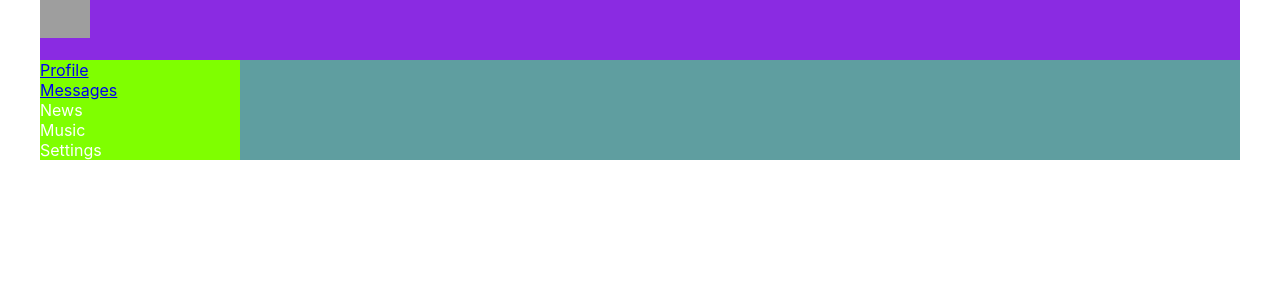
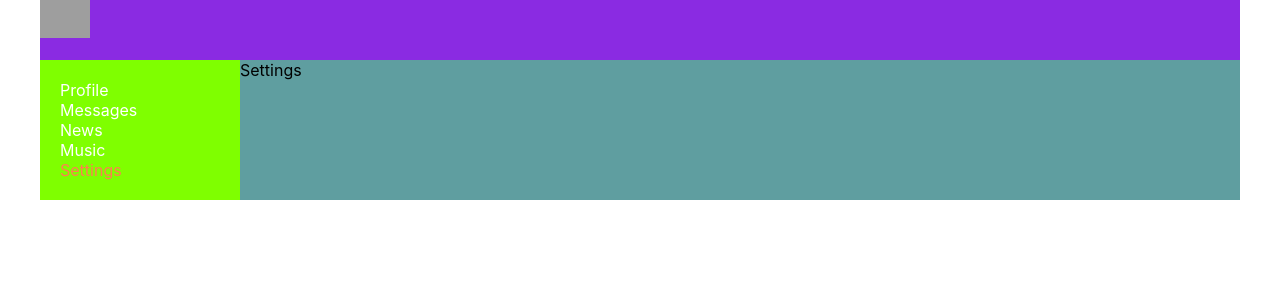
Before and after one commit to alekseiveprev/samurai-way-main, a React (Create React App) app: page /settings in a window 1280 px wide. Shown: the top 300 px of the page. Built offline with nearby package versions, Linux system fonts and the light colour scheme; grey boxes are pictures that could not be loaded.

Commit message:
Update 9 files

```diff
--- a/src/App.css
+++ b/src/App.css
@@ -48,10 +48,11 @@
   grid-template-rows: 60px 1fr;
   grid-template-columns: 2fr 10fr;
   /* grid-gap: 10px;*/
-
 }
-.app-wrapper-content{
-
+.app-wrapper-content {
   grid-area: c;
   background-color: cadetblue;
 }
+.imgSize img {
+  width: 500px;
+}
--- a/src/App.tsx
+++ b/src/App.tsx
@@ -1,24 +1,26 @@
-import React from 'react';
-import './App.css';
+import React from "react";
+import "./App.css";
 import Header from "./components/Header/Header";
 import Navbar from "./components/Navbar/Navbar";
 import Profile from "./components/Profile/Profile";
 import Dialogs from "./components/Dialogs/Dialogs";
-import {BrowserRouter, Route} from "react-router-dom";
-
+import News from "./components/News/News";
+import Music from "./components/Music/Music";
+import Settings from "./components/Settings/Settings";
+import { BrowserRouter, Route } from "react-router-dom";
 
 function App() {
   return (
     <BrowserRouter>
       <div className="app-wrapper">
-                <Header/>
-                <Navbar/>
+        <Header />
+        <Navbar />
         <div className="app-wrapper-content">
-                    <Route path={'/dialogs'} component={Dialogs}/>
-                    <Route path={'/profile'} component={Profile}/>
-                    {/*<Route path={'/news'} component={News}/>
-                    <Route path={'/music'} component={Music}/>
-                    <Route path={'/settings'} component={Settings}/>*/}
+          <Route path={"/dialogs"} component={Dialogs} />
+          <Route path={"/profile"} component={Profile} />
+          <Route path={"/news"} component={News} />
+          <Route path={"/music"} component={Music} />
+          <Route path={"/settings"} component={Settings} />
           {/*<Dialogs/>*/}
           {/*<Profile/>*/}
         </div>
--- /dev/null
+++ b/src/components/Music/Music.tsx
@@ -0,0 +1,5 @@
+const Music = (props: any) => {
+  return <div>Music </div>;
+};
+
+export default Music;
--- a/src/components/Navbar/Navbar.module.css
+++ b/src/components/Navbar/Navbar.module.css
@@ -1,12 +1,14 @@
 .nav {
-    grid-area: n;
-    background-color: chartreuse;
+  grid-area: n;
+  background-color: chartreuse;
+  padding: 20px;
 }
 
-.item {
-    color: white;
+.item a {
+  color: white;
+  text-decoration: none;
 }
 
-.item.active {
-    color: coral;
+.item a.activeLink {
+  color: coral;
 }
--- a/src/components/Navbar/Navbar.tsx
+++ b/src/components/Navbar/Navbar.tsx
@@ -1,28 +1,38 @@
-import React from 'react';
-import s from './Navbar.module.css';
+import React from "react";
+import s from "./Navbar.module.css";
+import { NavLink } from "react-router-dom";
 
 const Navbar = () => {
-
   return (
     <nav className={s.nav}>
       <div className={s.item}>
-                <a href={'/profile'}>Profile</a>
+        <NavLink to={"/profile"} activeClassName={s.activeLink}>
+          Profile
+        </NavLink>{" "}
+        {/* вместо <a href={'/profile'}>Profile</a> */}
       </div>
-            <div className= {`${s.item} ${s.active}`}>
-            <a href={'/dialogs'}>Messages</a>
+      <div className={`${s.item} ${s.active}`}>
+        <NavLink to={"/dialogs"} activeClassName={s.activeLink}>
+          Messages
+        </NavLink>
       </div>
       <div className={s.item}>
-        <a>News</a>
+        <NavLink to={"/news"} activeClassName={s.activeLink}>
+          News
+        </NavLink>
       </div>
       <div className={s.item}>
-        <a>Music</a>
+        <NavLink to={"/music"} activeClassName={s.activeLink}>
+          Music
+        </NavLink>
       </div>
       <div className={s.item}>
-        <a>Settings</a>
+        <NavLink to={"/settings"} activeClassName={s.activeLink}>
+          Settings
+        </NavLink>
       </div>
     </nav>
-
-)
-}
+  );
+};
 
 export default Navbar;
--- /dev/null
+++ b/src/components/News/News.tsx
@@ -0,0 +1,8 @@
+
+const News = (props:any) => {
+    return (
+        <div>News  </div>
+
+    )}
+
+ export default News;
--- a/src/components/Profile/Profile.tsx
+++ b/src/components/Profile/Profile.tsx
@@ -1,24 +1,23 @@
-import React from 'react';
-import s from './Profile.module.css';
+import React from "react";
+import s from "./Profile.module.css";
 import MyPosts from "./MyPost/MyPosts";
 
 const Profile = () => {
-
-    return (
-        <div >
-            <div className={s.imgSize}>
-                <img src="https://bipbap.ru/wp-content/uploads/2017/04/0_7c779_5df17311_orig.jpg" alt=""/>
-            </div>
-            <div>
-                ava + description
-            </div>
-            < MyPosts />
-
-
-            Main content
-        </div>
-
-    )
-}
+  return (
+    <div>
+      <div className={s.imgSize}>
+        {" "}
+        {/*  <div className={s.imgSize}> */}
+        <img
+          src="https://bipbap.ru/wp-content/uploads/2017/04/0_7c779_5df17311_orig.jpg"
+          alt=""
+        />
+      </div>
+      <div>ava + description</div>
+      <MyPosts />
+      Main content
+    </div>
+  );
+};
 
 export default Profile;
--- /dev/null
+++ b/src/components/Settings/Settings.tsx
@@ -0,0 +1,7 @@
+const Settings = (props:any) => {
+    return (
+        <div>Settings  </div>
+
+    )}
+
+ export default Settings;
```
Also changed, not shown: .devcontainer/devcontainer.json (added). Lines whose indentation alone changed are shown as unchanged.
